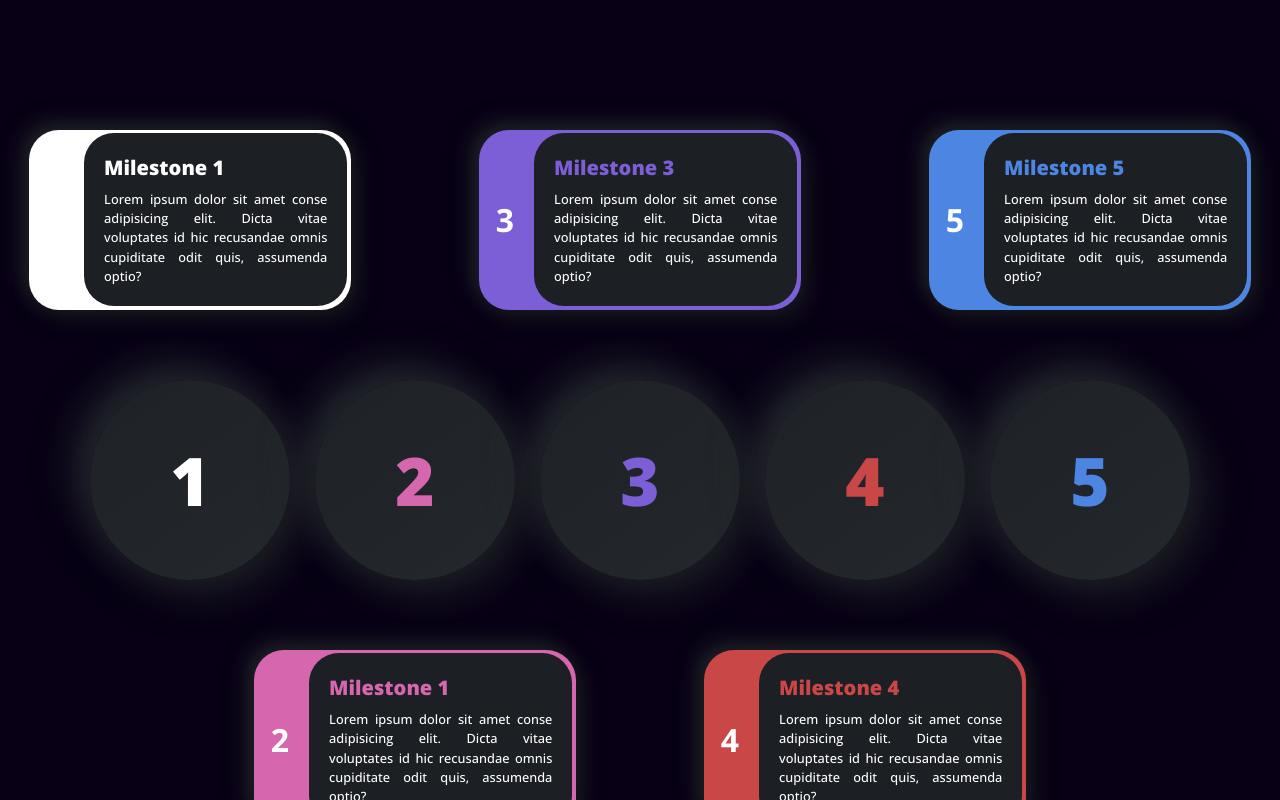
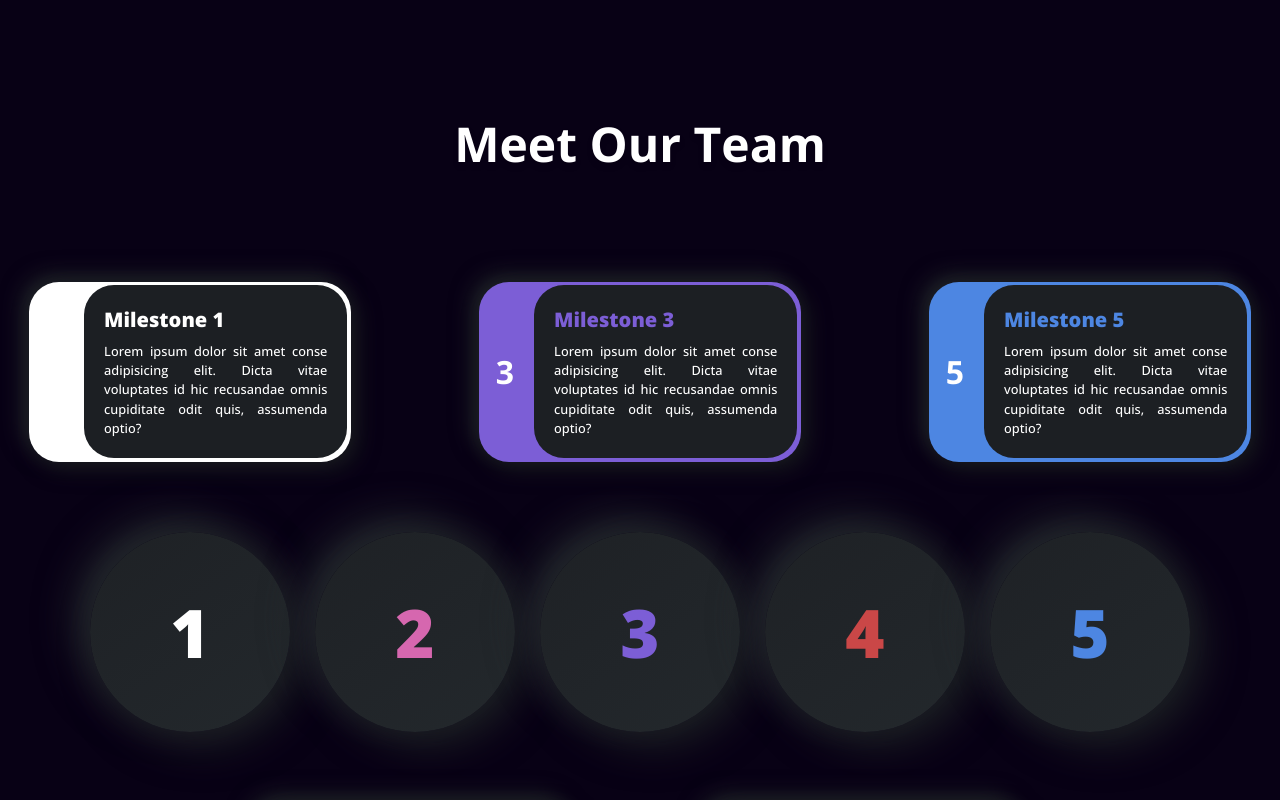
Before and after one commit to Uyadav207/denkMinds, a Next.js app: page / in a window 1280 px wide. Shown: the part 1520-2320 px from the top of the page. Built offline with nearby package versions, Linux system fonts and the light colour scheme.

Commit message:
Working On Milestone Part

```diff
--- a/src/app/components/timeline/Timeline.tsx
+++ b/src/app/components/timeline/Timeline.tsx
@@ -5,6 +5,9 @@ import "./Timeline.css";
 const Timeline = () => {
 	return (
 		<>
+		<h2 className="text-4xl md:text-5xl font-bold text-white text-center mt-10 mb-16 drop-shadow-md">
+        Meet Our Team
+      </h2>
 			{/* Main timeline container */}
 			<div
 				id="timeline"
```
